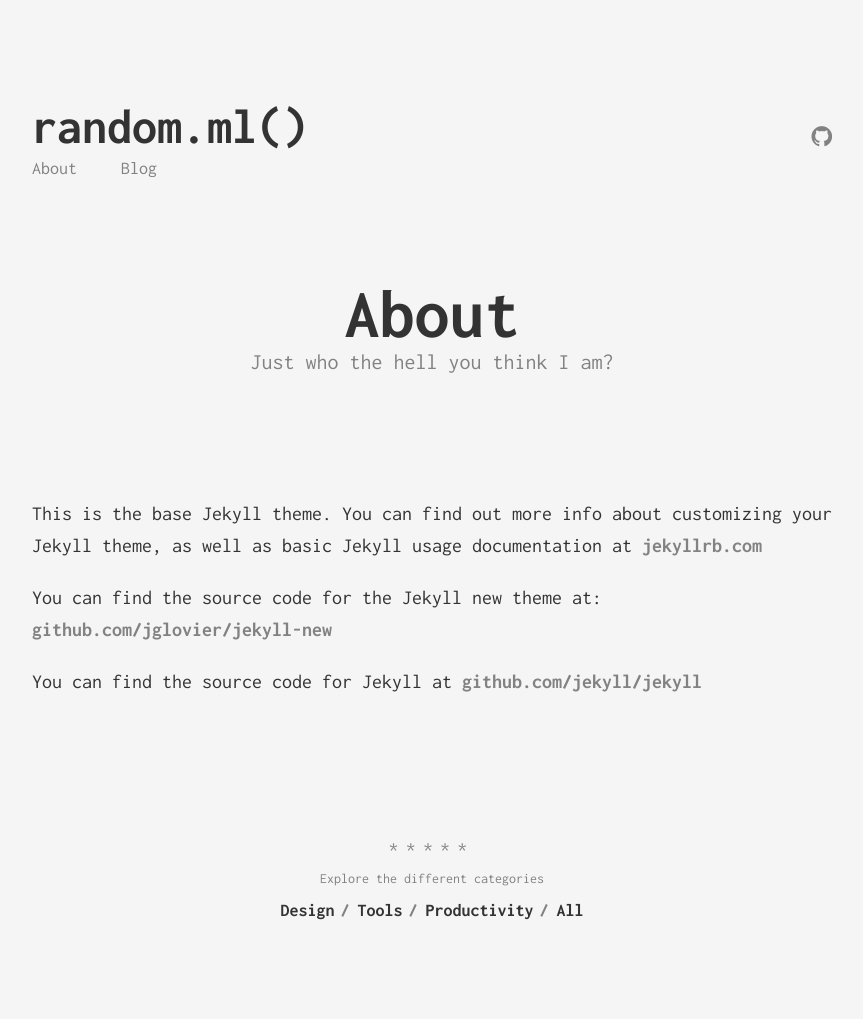
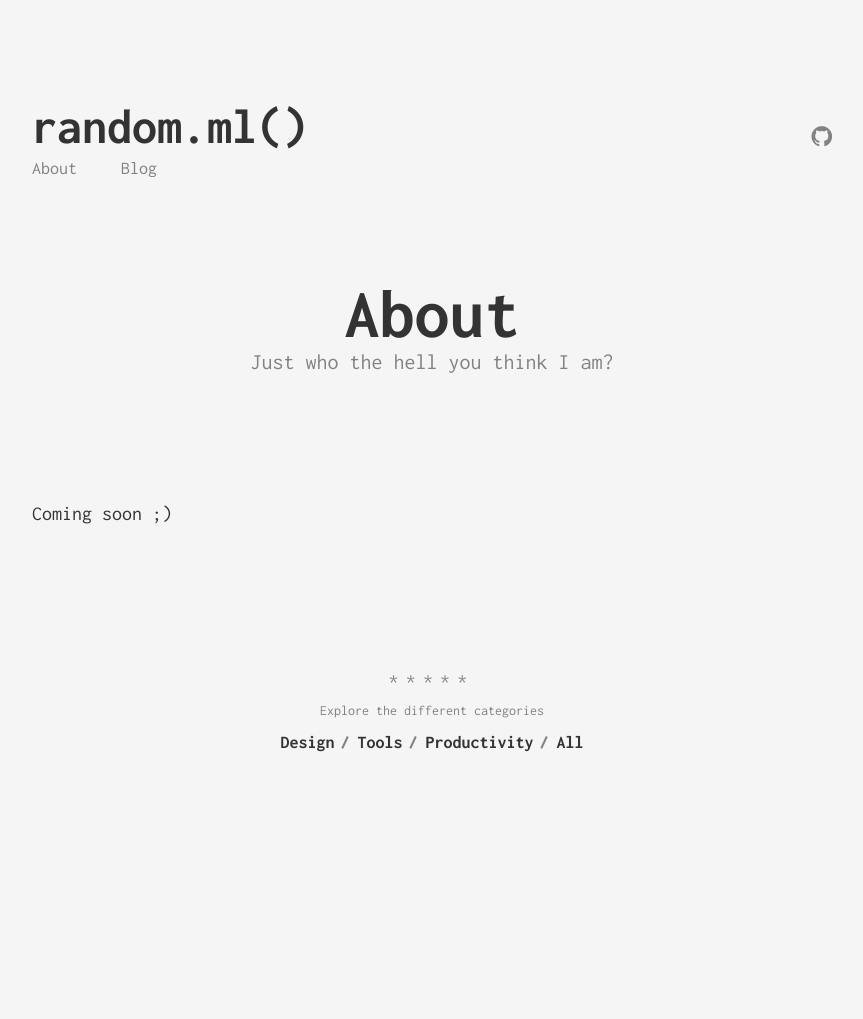
Before and after one commit to nawel/nawel.github.com, a Jekyll site: the page built from about.md, in a window 1280 px wide. Shown: the whole page, without its empty margins (208-1071 px from the left). Built offline with Jekyll 4.4.1, drawn with Linux system fonts in a browser that asks for light colours; after the commit the page ends 900 px from its top, so only the background shows below that.

Commit message:
Update about.md

```diff
--- a/about.md
+++ b/about.md
@@ -5,8 +5,4 @@
 permalink: /about/
 ---
 
-This is the base Jekyll theme. You can find out more info about customizing your Jekyll theme, as well as basic Jekyll usage documentation at [jekyllrb.com](http://jekyllrb.com/)
-
-You can find the source code for the Jekyll new theme at: [github.com/jglovier/jekyll-new](https://github.com/jglovier/jekyll-new)
-
-You can find the source code for Jekyll at [github.com/jekyll/jekyll](https://github.com/jekyll/jekyll)
+Coming soon ;)
```
